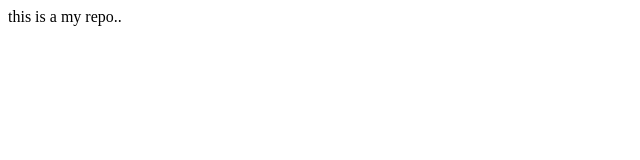
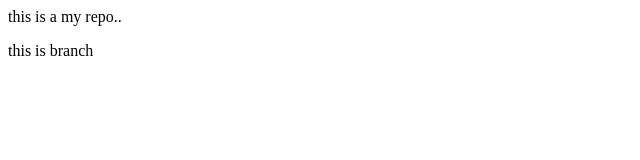
Before and after one commit to Nimmy-Verma/localRepo, a plain HTML site: page index.html in a window 1280 px wide. Shown: the full height of the page, 0-640 px from the left. Drawn offline with Linux system fonts and the light colour scheme.

Commit message:
this is first branch that i am created

```diff
--- a/index.html
+++ b/index.html
@@ -1 +1,2 @@
 <p>this is a my repo..</p>
+<p>this is branch</p>
```
